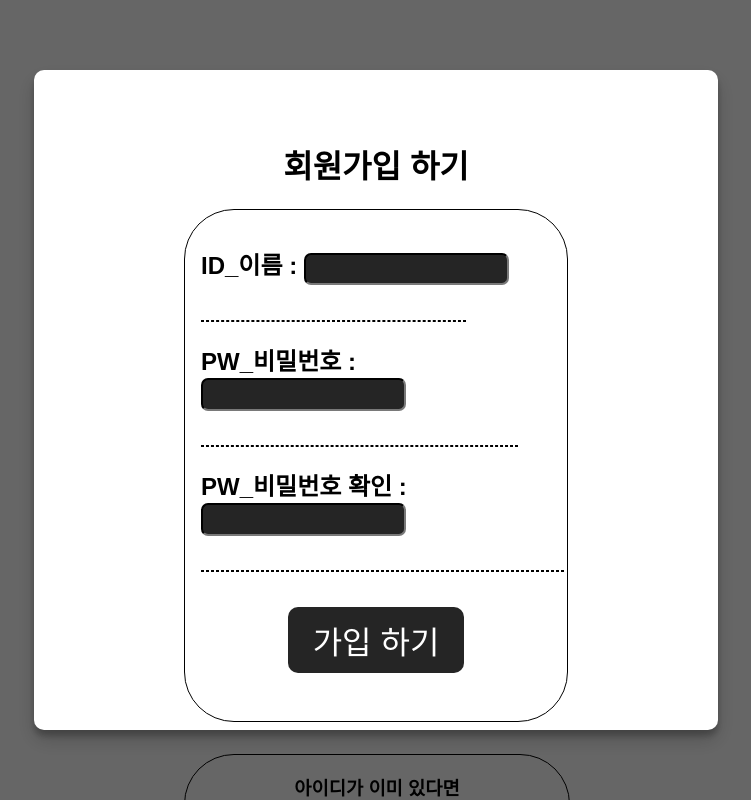
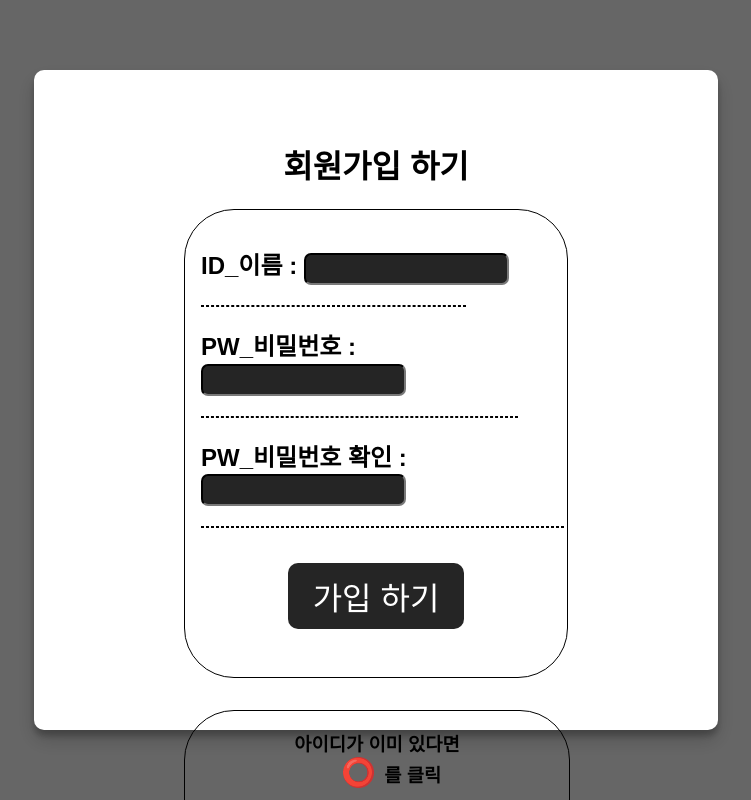
Before and after one commit to HyeseonLee/LLTeacher, a Django app: page /signup/ in a window 1280 px wide. Shown: the whole page, without its empty margins (264-1015 px from the left). Run offline with Django 3.2, Linux system fonts and the light colour scheme; parts of the project's set-up code (start-up, migrations or seed data) failed here and were passed over.

Commit message:
[Front-end] feat : Edit create.css

```diff
--- a/app/static/css/create.css
+++ b/app/static/css/create.css
@@ -1,6 +1,7 @@
 /*
 abase.form.html 페이지, 리스트 페이지 및 메인 이동 링크 관련
 */
+
 body{
     font-family: 'Noto Serif KR', sans-serif;
     width: 100%;
@@ -115,7 +116,7 @@ input.UserInput{
     outline: none;
     color: white;
     padding : 0.5em 0.9em;
-    margin-bottom: 1.1em;
+    /* margin-bottom: 1.1em; */
 }
 .UserSignupBox {
     text-align: left;
```
